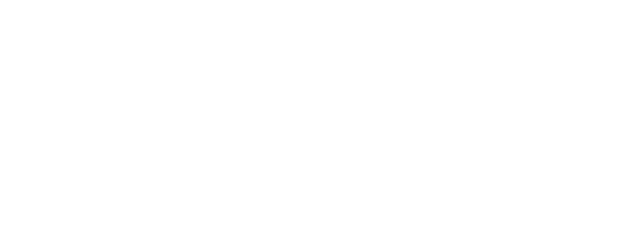
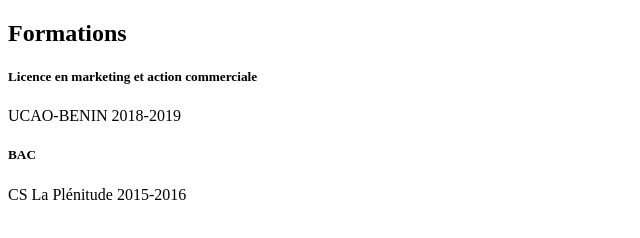
Before and after one commit to Fridaos/git-mon-cv, a plain HTML site: page index.html in a window 1280 px wide. Shown: the whole page, without its empty margins (0-640 px from the left). Drawn offline with Linux system fonts and the light colour scheme.

Commit message:
mise en place de la section formations

```diff
--- a/index.html
+++ b/index.html
@@ -8,6 +8,10 @@
     <link rel="stylesheet" href="style.css">
 </head>
 <body>
-
+    <h2>Formations</h2>
+    <h5>Licence en marketing et action commerciale</h5>
+    <p>UCAO-BENIN 2018-2019</p>
+    <h5>BAC</h5>
+    <P>CS La Plénitude 2015-2016</P>
 </body>
 </html>
```
